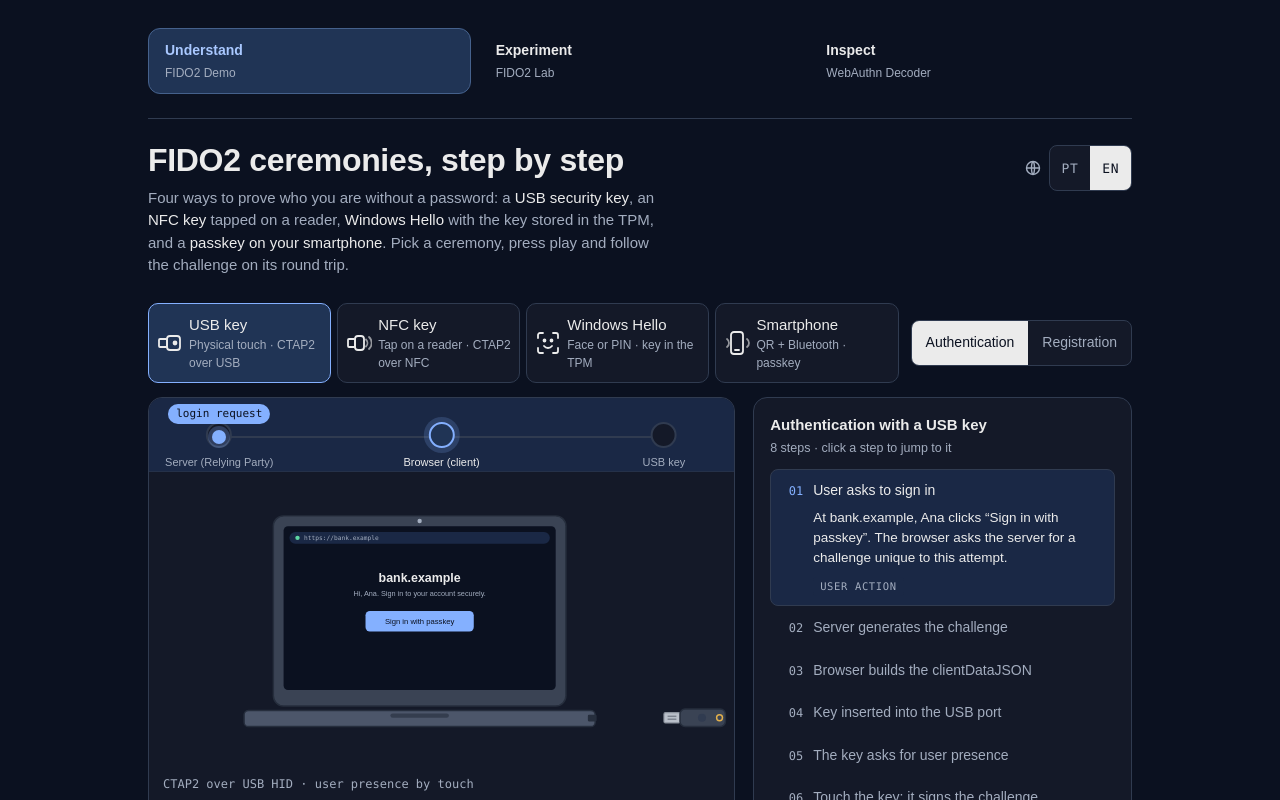
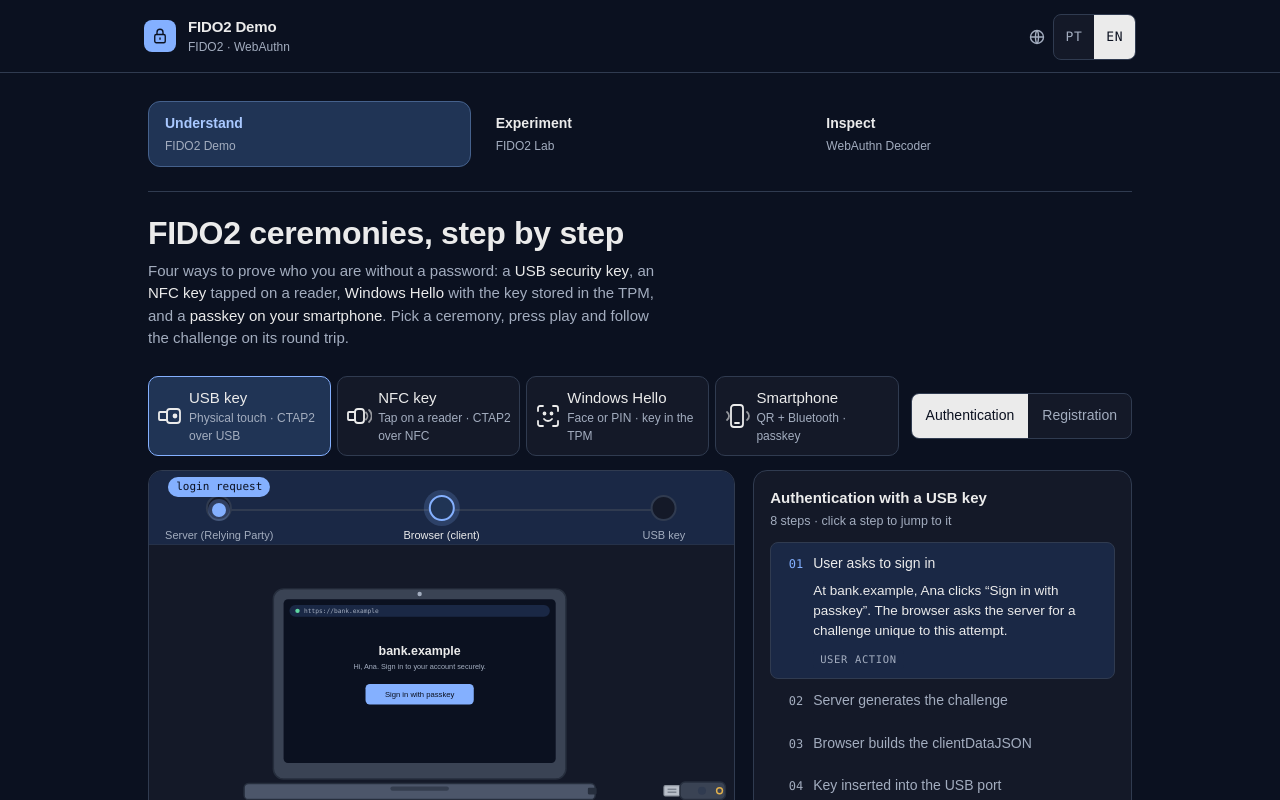
Before and after one commit to jrogeriosilva/fido2-demo, a React (Vite) app: page / in a window 1280 px wide. Shown: the top 800 px of the page. Built offline with nearby package versions, Linux system fonts and the light colour scheme.

Commit message:
fix(ui): standardize suite application header

```diff
--- a/src/App.tsx
+++ b/src/App.tsx
@@ -71,7 +71,17 @@ export default function App() {
         document.addEventListener('keydown', onKey);
         return () => document.removeEventListener('keydown', onKey);
     }, [index, go, togglePlayback]);
-    return <div className="wrap">
+    return <>
+    <header className="suite-header"><div className="suite-header-inner">
+      <a className="suite-brand" href="#top"><span className="suite-mark" aria-hidden="true"><svg width="18" height="18" viewBox="0 0 24 24" fill="none" stroke="currentColor" strokeWidth="1.8"><rect x="5" y="10" width="14" height="11" rx="2"/><path d="M8 10V7a4 4 0 0 1 8 0v3M12 14v3"/></svg></span><span className="suite-brand-copy"><span className="suite-title">FIDO2 Demo</span><span className="suite-subtitle">FIDO2 · WebAuthn</span></span></a>
+      <div className="suite-actions">      <div className="lang">
+        <svg className="globe" viewBox="0 0 16 16" fill="none" stroke="currentColor" strokeWidth="1.4" aria-hidden="true"><circle cx="8" cy="8" r="6.5"/><path d="M1.5 8h13M8 1.5c2 2 2 11 0 13M8 1.5c-2 2-2 11 0 13"/></svg>
+        <div className="seg" role="group" aria-label={T.ariaLang}>
+          {(['pt', 'en'] as const).map(lang => <button key={lang} aria-pressed={language === lang} lang={lang === 'pt' ? 'pt-BR' : 'en'} title={lang === 'pt' ? 'Português' : 'English'} onClick={() => { setPlaying(false); setLanguage(lang); }}>{lang.toUpperCase()}</button>)}
+        </div>
+      </div></div>
+    </div></header>
+    <div className="wrap" id="top">
     <title>{T.title}</title>
     <meta name="description" content={T.metaDesc}/>
     <EcosystemNav portuguese={language === 'pt'}/>
@@ -80,12 +90,7 @@ export default function App() {
         <h1>{T.h1}</h1>
         <p className="lede">{T.lede}</p>
       </div>
-      <div className="lang">
-        <svg className="globe" viewBox="0 0 16 16" fill="none" stroke="currentColor" strokeWidth="1.4" aria-hidden="true"><circle cx="8" cy="8" r="6.5"/><path d="M1.5 8h13M8 1.5c2 2 2 11 0 13M8 1.5c-2 2-2 11 0 13"/></svg>
-        <div className="seg" role="group" aria-label={T.ariaLang}>
-          {(['pt', 'en'] as const).map(lang => <button key={lang} aria-pressed={language === lang} lang={lang === 'pt' ? 'pt-BR' : 'en'} title={lang === 'pt' ? 'Português' : 'English'} onClick={() => { setPlaying(false); setLanguage(lang); }}>{lang.toUpperCase()}</button>)}
-        </div>
-      </div>
+
     </header>
     <div className="selector">
       <div className="tabs" role="group" aria-label={T.ariaAuth}>
@@ -143,5 +148,5 @@ export default function App() {
       </aside>
     </main>
     <EducationalContent T={T}/>
-  </div>;
+  </div></>;
 }
--- a/src/index.css
+++ b/src/index.css
@@ -1404,3 +1404,14 @@ ol.list li.active button {
 @media (prefers-reduced-motion: reduce) {
   *, *::before, *::after { animation-duration: 0.01ms !important; transition-duration: 0.01ms !important; scroll-behavior: auto !important; }
 }
+
+/* Common application header across the FIDO2 suite. */
+.suite-header { position: sticky; top: 0; z-index: 40; display: block; background: #0b1120; border-bottom: 1px solid #303b50; }
+.suite-header-inner { max-width: 1024px; min-height: 72px; margin: 0 auto; padding: 10px 16px; display: flex; align-items: center; justify-content: space-between; gap: 12px; }
+.suite-brand { display: flex; align-items: center; gap: 12px; min-width: 0; color: #ebebeb; text-decoration: none; }
+.suite-mark { display: flex; align-items: center; justify-content: center; flex-shrink: 0; width: 32px; height: 32px; border-radius: 8px; background: #84b0ff; color: #0b1120; }
+.suite-brand-copy { display: flex; flex-direction: column; gap: 2px; }
+.suite-title { margin: 0; font-size: 15px; font-weight: 600; line-height: 20px; letter-spacing: -0.01em; }
+.suite-subtitle { margin: 0; color: #a3adbf; font-size: 12px; line-height: 16px; }
+.suite-actions { display: flex; align-items: center; gap: 6px; flex-shrink: 0; }
+@media (max-width: 639px) { .suite-subtitle { display: none; } }
```
